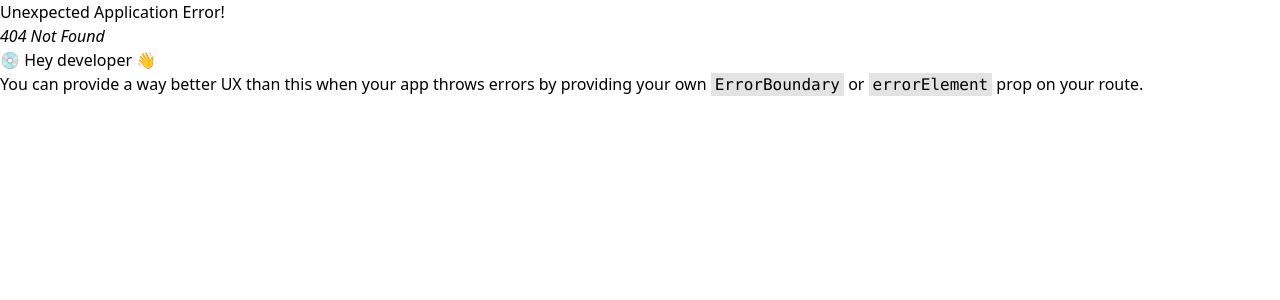
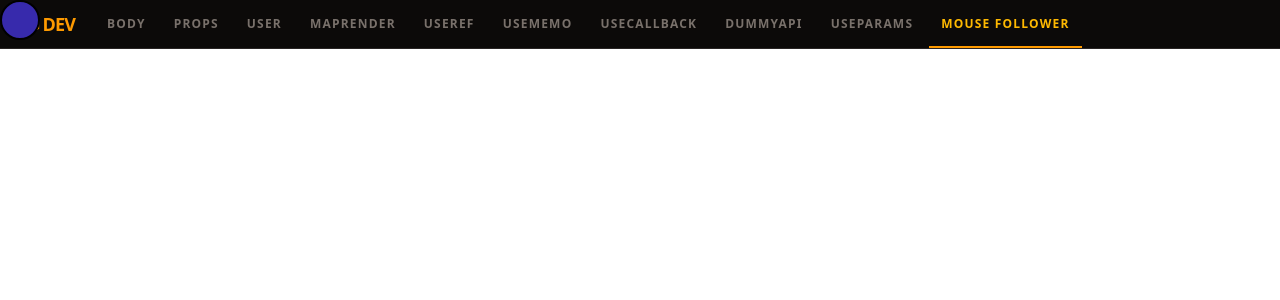
Before and after one commit to dastan132/Notes_react, a React (Vite) app: page /mouse in a window 1280 px wide. Before the commit this address had no page. Shown: the top 300 px of the page. Built offline with nearby package versions, Linux system fonts and the light colour scheme.

Commit message:
new updates

```diff
--- a/src/App.jsx
+++ b/src/App.jsx
@@ -10,6 +10,7 @@ import Memo from "./components/useMemo/Memo";
 import UseRef from "./components/useRef/UseRef";
 import CallBackFn from "./components/useCallBack/CallBackFn";
 import JsonUser from "./components/useEffect/JsonUser";
+import MouseFollows from "./components/MouseTrackCircle/MouseFollows";
 const JsonDummy = lazy(() => import("./components/useEffect/JsonDummy"));
 
 const appRouter = createBrowserRouter([
@@ -17,6 +18,10 @@ const appRouter = createBrowserRouter([
     path: "/",
     element: <Layout />,
     children: [
+      {
+        path: "/mouse",
+        element: <MouseFollows />,
+      },
       {
         path: "/props",
         element: <Props />,
--- /dev/null
+++ b/src/components/MouseTrackCircle/Circle.jsx
@@ -0,0 +1,15 @@
+import React from 'react'
+import { forwardRef } from 'react'
+
+const Circle = forwardRef((props, ref) => {
+  return (
+    <div
+    ref={ref}
+    className=' fixed w-10 h-10 border-2 rounded-full bg-indigo-800'
+    >
+
+    </div>
+  )
+})
+
+export default Circle
--- /dev/null
+++ b/src/components/MouseTrackCircle/MouseFollows.jsx
@@ -0,0 +1,36 @@
+import React, { useEffect, useRef } from "react";
+import Circle from "./Circle";
+
+const MouseFollows = () => {
+  const circleRef = useRef(null);
+  const mouse = useRef({ x: 0, y: 0 });  // real mouse position
+  const pos = useRef({ x: 0, y: 0 });    // circle's current position
+
+  useEffect(() => {
+    const handleMouseMove = (e) => {
+      mouse.current = { x: e.clientX, y: e.clientY };
+    };
+    window.addEventListener("mousemove", handleMouseMove);
+
+    const interval = setInterval(() => {
+      pos.current.x += (mouse.current.x - pos.current.x) * 0.08;
+      pos.current.y += (mouse.current.y - pos.current.y) * 0.08;
+
+      circleRef.current.style.left = pos.current.x + "px";
+      circleRef.current.style.top = pos.current.y + "px";
+    }, 16);
+
+    return () => {
+      window.removeEventListener("mousemove", handleMouseMove);
+      clearInterval(interval);
+    };
+  }, []);
+
+  return (
+    <div className="w-screen h-screen">
+      <Circle ref={circleRef} />
+    </div>
+  );
+};
+
+export default MouseFollows;
--- a/src/components/NavBar.jsx
+++ b/src/components/NavBar.jsx
@@ -11,6 +11,7 @@ const links = [
   { to: "/callback", label: "UseCallback" },
   { to: "/jsondummy", label: "DummyApi" },
   { to: "/jsonuser/1", label: "UseParams" },
+  { to: "/mouse", label: "Mouse Follower"}
 ];
 
 const NavBar = () => {
--- a/src/components/useEffect/JsonUser.jsx
+++ b/src/components/useEffect/JsonUser.jsx
@@ -18,8 +18,6 @@ const JsonUser = () => {
   return (
     <div className="min-h-screen bg-stone-950 flex items-center justify-center p-8">
       <div className="w-full max-w-md">
-
-    {/* Search Bar */}
         <div className="flex gap-2 mb-8">
           <input
             value={inputId}
@@ -35,31 +33,34 @@ const JsonUser = () => {
           </button>
         </div>
 
-    {/* User Card */}
         <div className="relative border border-stone-800 bg-stone-900/60 backdrop-blur p-8">
-      {/* Accent line */}
           <div className="absolute top-0 left-0 w-16 h-0.5 bg-amber-500" />
 
           <div className="mb-1 text-stone-600 text-xs tracking-[0.3em] uppercase">
             User Profile
           </div>
+              <img src={user?.image} alt="ID Image" />
 
           <h2 className="text-3xl font-black text-amber-100 tracking-tight mb-6">
-        {user?.firstName} <span className="text-amber-500">{user?.lastName}</span>
+            {user?.firstName}{" "}
+            <span className="text-amber-500">{user?.lastName}</span>
           </h2>
 
           <div className="space-y-3 border-t border-stone-800 pt-5">
             <div className="flex items-center gap-3">
-          <span className="text-stone-600 text-xs tracking-widest w-14 uppercase">Email</span>
+              <span className="text-stone-600 text-xs tracking-widest w-14 uppercase">
+                Email
+              </span>
               <span className="text-stone-300 text-sm">{user?.email}</span>
             </div>
             <div className="flex items-center gap-3">
-          <span className="text-stone-600 text-xs tracking-widest w-14 uppercase">Phone</span>
+              <span className="text-stone-600 text-xs tracking-widest w-14 uppercase">
+                Phone
+              </span>
               <span className="text-stone-300 text-sm">{user?.phone}</span>
             </div>
           </div>
         </div>
-
       </div>
     </div>
   );
```
Lines whose indentation alone changed are shown as unchanged.
